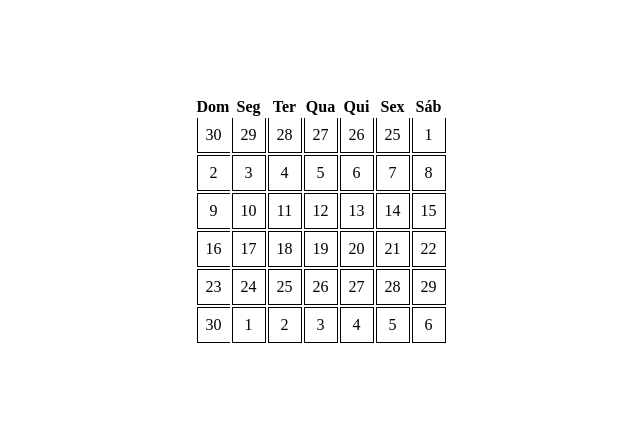
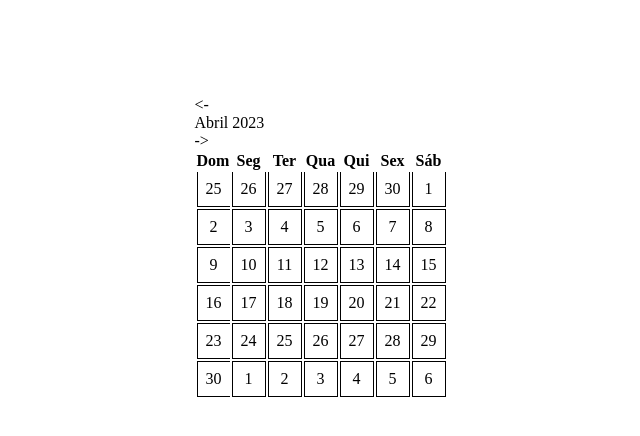
Before and after one commit to gsajulia/component-datepicker, a Next.js app: page / in a window 1280 px wide. Shown: the top 436 px of the page, without its empty margins (319-959 px from the left). Built offline with nearby package versions, Linux system fonts and the light colour scheme.

Commit message:
continue logic of datepicker

```diff
--- a/src/app/components/Datepicker.jsx
+++ b/src/app/components/Datepicker/Datepicker.jsx
@@ -1,49 +1,13 @@
-"use client";
-import { useState } from "react";
 import styles from "./styles.module.css";
 
-const Datepicker = () => {
-  const calendar = getYearList(2022, 2023);
+const Datepicker = ({
+  changePicker,
+  calendar,
+  selectedDate,
+  changeDate,
+  interval,
+}) => {
   const weekDays = ["Dom", "Seg", "Ter", "Qua", "Qui", "Sex", "Sáb"];
-  const today = new Date();
-
-  const [selectedDate, setSelectedDate] = useState({
-    year: today.getFullYear(),
-    month: today.getMonth(),
-    day: today.getDate(),
-  });
-
-  console.log(selectedDate);
-  function getDaysInMonth(year, month) {
-    return new Date(year, month, 0).getDate();
-  }
-
-  function getMonthList(year) {
-    const months = [
-      { name: "Janeiro", days: getDaysInMonth(year, 1) },
-      { name: "Fevereiro", days: getDaysInMonth(year, 2) },
-      { name: "Março", days: getDaysInMonth(year, 3) },
-      { name: "Abril", days: getDaysInMonth(year, 4) },
-      { name: "Maio", days: getDaysInMonth(year, 5) },
-      { name: "Junho", days: getDaysInMonth(year, 6) },
-      { name: "Julho", days: getDaysInMonth(year, 7) },
-      { name: "Agosto", days: getDaysInMonth(year, 8) },
-      { name: "Setembro", days: getDaysInMonth(year, 9) },
-      { name: "Outubro", days: getDaysInMonth(year, 10) },
-      { name: "Novembro", days: getDaysInMonth(year, 11) },
-      { name: "Dezembro", days: getDaysInMonth(year, 12) },
-    ];
-    return months;
-  }
-
-  function getYearList(startYear, endYear) {
-    const years = [];
-    for (let year = startYear; year <= endYear; year++) {
-      const months = getMonthList(year);
-      years.push({ year, months });
-    }
-    return years;
-  }
 
   function getFirstDayOfWeek(month, year) {
     const date = new Date(Date.UTC(year, month, 1));
@@ -58,6 +22,9 @@ const Datepicker = () => {
     (elem) => elem.year - 1 === selectedDate.year - 1
   );
 
+  const month = actualYearList.months[selectedDate.month].name;
+  const year = actualYearList.year;
+
   const firstDay = getFirstDayOfWeek(selectedDate.month, selectedDate.year);
 
   const getFirstRow = () => {
@@ -65,11 +32,12 @@ const Datepicker = () => {
 
     const lastMonthSize = firstDay;
     const actualMonthFirstRowSize = 7 - firstDay;
-    let lastMonthDays = beforeActualYearList.months[selectedDate.month].days;
+    let lastMonthDays =
+      beforeActualYearList.months[selectedDate.month].days - firstDay;
     //last month
     for (let i = 0; i < lastMonthSize; i++) {
+      lastMonthDays++;
       row.push({ type: "last", day: lastMonthDays });
-      lastMonthDays--;
     }
 
     //first row actual month
@@ -113,6 +81,44 @@ const Datepicker = () => {
   const matrixDays = getDaysMatrixAfterFirstRow();
   return (
     <div>
+      <div>
+        <span
+          onClick={() => {
+            const month = selectedDate.month - 1;
+            if (month === -1 && selectedDate.year - 1 > interval.begin) {
+              alert("Já está no ano mínimo");
+              return;
+            }
+            if (month === -1) {
+              changeDate("year", selectedDate.year - 1);
+              changeDate("month", 12);
+            } else {
+              changeDate("month", selectedDate.month - 1);
+            }
+          }}
+        >
+          {"<-"}
+        </span>
+        <div onClick={changePicker}>
+          {month} {year}
+        </div>
+        <span
+          onClick={() => {
+            const month = selectedDate.month + 1;
+            if (month === 12 && selectedDate.year + 1 > interval.end) {
+              alert("Já está no ano máximo");
+              return;
+            }
+            if (month === 12) {
+              changeDate("year", selectedDate.year + 1);
+            } else {
+              changeDate("month", selectedDate.month + 1);
+            }
+          }}
+        >
+          {"->"}
+        </span>
+      </div>
       <table className={styles.calendar}>
         <thead>
           <tr>
--- /dev/null
+++ b/src/app/components/Monthpicker/Monthpicker.jsx
@@ -0,0 +1,79 @@
+"use client";
+import { useState } from "react";
+import styles from "./styles.module.css";
+
+const Monthpicker = ({
+  changePicker,
+  calendar,
+  selectedDate,
+  changeDate,
+  interval,
+}) => {
+  const actualYearList = calendar.find(
+    (elem) => elem.year === selectedDate.year
+  );
+
+  const shortMonths = actualYearList.months.map(
+    (elem) => `${elem.name[0]}${elem.name[1]}${elem.name[2]}`
+  );
+
+  const getCellColor = (index) => {
+    switch (index) {
+      case selectedDate.month:
+        return "pink";
+      case new Date().getMonth():
+        return "gray";
+      default:
+        return "none";
+    }
+  };
+
+  const tableLine = (begin, end) => {
+    return shortMonths.map(
+      (month, index) =>
+        index >= begin &&
+        index < end && (
+          <div key={month} style={{ background: getCellColor(index) }}>
+            {month}
+          </div>
+        )
+    );
+  };
+
+  return (
+    <div>
+      <div>
+        <span
+          onClick={() => {
+            if (selectedDate.year - 1 <= interval.begin) {
+              alert("Já está no ano mínimo");
+              return;
+            }
+            changeDate("year", selectedDate.year - 1);
+          }}
+        >
+          {"<-"}
+        </span>
+        <div onClick={changePicker}>{actualYearList.year}</div>
+        <span
+          onClick={() => {
+            if (selectedDate.year + 1 >= interval.end) {
+              alert("Já está no ano máximo");
+              return;
+            }
+            changeDate("year", selectedDate.year + 1);
+          }}
+        >
+          {"->"}
+        </span>
+      </div>
+      <div>
+        <div style={{ display: "flex" }}>{tableLine(0, 3)}</div>
+        <div style={{ display: "flex" }}>{tableLine(3, 6)}</div>
+        <div style={{ display: "flex" }}>{tableLine(6, 9)}</div>
+      </div>
+    </div>
+  );
+};
+
+export default Monthpicker;
--- a/src/app/page.jsx
+++ b/src/app/page.jsx
@@ -1,13 +1,82 @@
-import Image from 'next/image'
-import { Inter } from 'next/font/google'
-import styles from './page.module.css'
-import Datepicker from './components/Datepicker'
-const inter = Inter({ subsets: ['latin'] })
+"use client";
+import { useState } from "react";
+import Image from "next/image";
+import { Inter } from "next/font/google";
+import styles from "./page.module.css";
+import Datepicker from "./components/Datepicker/Datepicker";
+import Monthpicker from "./components/Monthpicker/Monthpicker";
+const inter = Inter({ subsets: ["latin"] });
 
 export default function Home() {
+  const [datepickerType, setDateickerType] = useState(true);
+  const today = new Date();
+  const [selectedDate, setSelectedDate] = useState({
+    year: today.getFullYear(),
+    month: today.getMonth(),
+    day: today.getDate(),
+  });
+
+  function getDaysInMonth(year, month) {
+    return new Date(year, month, 0).getDate();
+  }
+
+  function getMonthList(year) {
+    const months = [
+      { name: "Janeiro", days: getDaysInMonth(year, 1) },
+      { name: "Fevereiro", days: getDaysInMonth(year, 2) },
+      { name: "Março", days: getDaysInMonth(year, 3) },
+      { name: "Abril", days: getDaysInMonth(year, 4) },
+      { name: "Maio", days: getDaysInMonth(year, 5) },
+      { name: "Junho", days: getDaysInMonth(year, 6) },
+      { name: "Julho", days: getDaysInMonth(year, 7) },
+      { name: "Agosto", days: getDaysInMonth(year, 8) },
+      { name: "Setembro", days: getDaysInMonth(year, 9) },
+      { name: "Outubro", days: getDaysInMonth(year, 10) },
+      { name: "Novembro", days: getDaysInMonth(year, 11) },
+      { name: "Dezembro", days: getDaysInMonth(year, 12) },
+    ];
+    return months;
+  }
+
+  function getYearList(startYear, endYear) {
+    const years = [];
+    for (let year = startYear; year <= endYear; year++) {
+      const months = getMonthList(year);
+      years.push({ year, months });
+    }
+    return years;
+  }
+
+  const interval = { begin: 2022, end: 2023 };
+  const calendar = getYearList(interval.begin, interval.end);
+
+  const changePicker = () => {
+    setDateickerType((prev) => !prev);
+  };
+
+  const changeDate = (key, value) => {
+    setSelectedDate((prev) => ({ ...prev, [key]: value }));
+  };
+
   return (
     <main className={styles.main}>
-      <Datepicker />
+      {datepickerType ? (
+        <Datepicker
+          changePicker={changePicker}
+          calendar={calendar}
+          selectedDate={selectedDate}
+          changeDate={changeDate}
+          interval={interval}
+        />
+      ) : (
+        <Monthpicker
+          changePicker={changePicker}
+          calendar={calendar}
+          selectedDate={selectedDate}
+          changeDate={changeDate}
+          interval={interval}
+        />
+      )}
     </main>
-  )
+  );
 }
```
Also changed, not shown: src/app/components/Datepicker/styles.module.css (renamed from src/app/components/styles.module.css), src/app/components/Monthpicker/styles.module.css (added).
